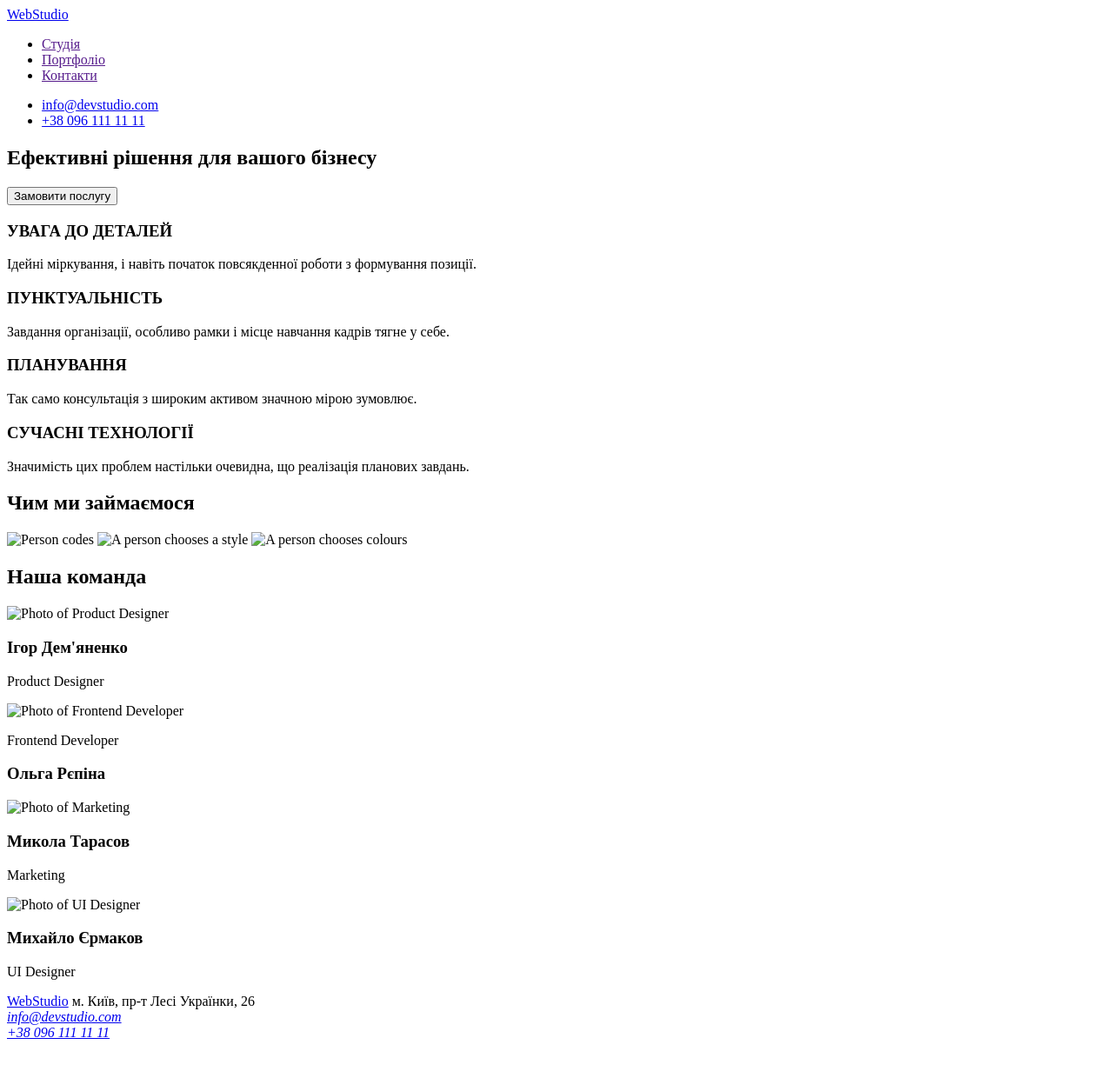
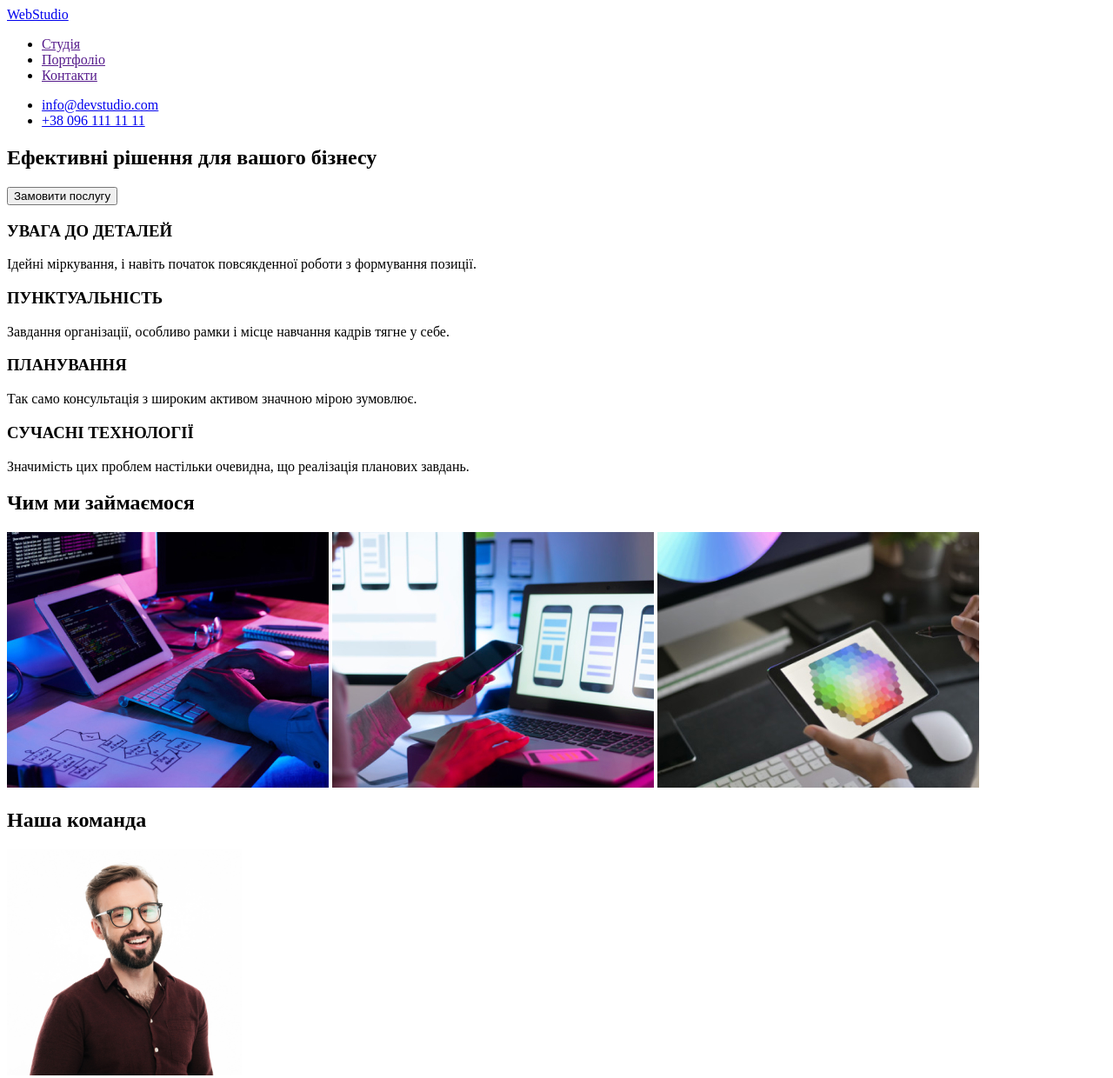
Before and after one commit to Zelard9/goit-markup-hw-01, a plain HTML site: page index.html in a window 1280 px wide. Shown: the top 1240 px of the page at 87% size. Before the commit the page ends 1205 px from the top, so only its background shows below. Drawn offline with Linux system fonts and the light colour scheme; the site is published under a folder, as on GitHub Pages, so addresses that start at the root find nothing.

Commit message:
Update index.html

```diff
--- a/index.html
+++ b/index.html
@@ -45,35 +45,35 @@
 
 <section>
     <h2>Чим ми займаємося</h2>
-    <img src="/images/img1.jpg" alt="Person codes"
+    <img src="./images/img1.jpg" alt="Person codes"
     width="370"
     height="294">
-    <img src="/images/img2.jpg" alt="A person chooses a style"
+    <img src="./images/img2.jpg" alt="A person chooses a style"
     width="370"
     height="294">
-    <img src="/images/img3.jpg" alt="A person chooses colours"
+    <img src="./images/img3.jpg" alt="A person chooses colours"
     width="370"
     height="294">
 </section>
 
 <section>
     <h2>Наша команда</h2>
-    <img src="/images/img.face1.jpg" alt="Photo of Product Designer"
+    <img src="./images/img.face1.jpg" alt="Photo of Product Designer"
     width="270"
     height="260">
     <h3>Ігор Дем'яненко</h3>
     <p>Product Designer</p>
-    <img src="/images/img.face2.jpg" alt="Photo of Frontend Developer"
+    <img src="./images/img.face2.jpg" alt="Photo of Frontend Developer"
     width="270"
     height="260">
     <p>Frontend Developer</p>
     <h3>Ольга Рєпіна</h3>
-    <img src="/images/img.face3.jpg" alt="Photo of Marketing"
+    <img src="./images/img.face3.jpg" alt="Photo of Marketing"
     width="270"
     height="260">
     <h3>Микола Тарасов</h3>
     <p>Marketing</p>
-    <img src="/images/img.face4.jpg" alt="Photo of UI Designer"
+    <img src="./images/img.face4.jpg" alt="Photo of UI Designer"
     width="270"
     height="260">
     <h3>Михайло Єрмаков</h3>
```
